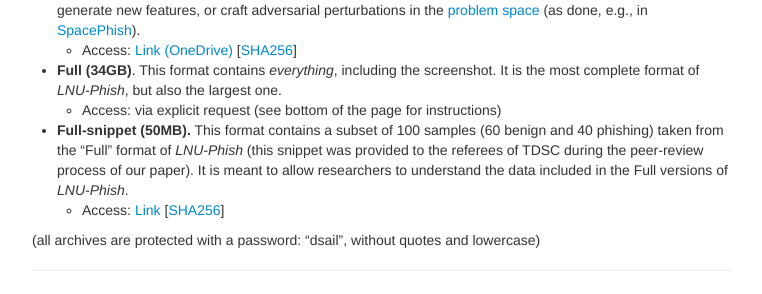
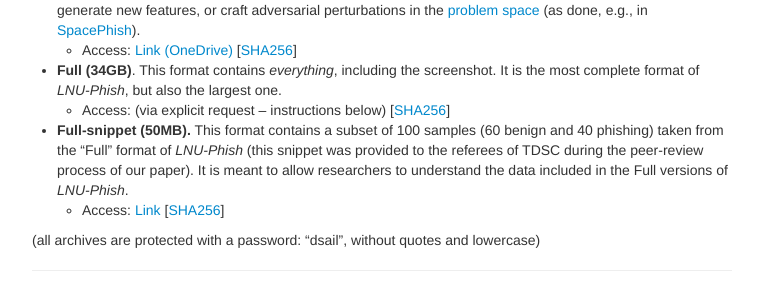
Before and after one commit to LNU-phish/LNU-phish.github.io, a Jekyll site: the page built from index.md, in a window 1280 px wide and 900 px high, scrolled down 2269 px. Shown: the part 158-452 px from the top of the window, without its empty margins (258-1020 px from the left). Built offline with Jekyll 4.4.1, drawn with Linux system fonts in a browser that asks for light colours.

Commit message:
fix links

```diff
--- a/index.md
+++ b/index.md
@@ -80,13 +80,13 @@ Upon completing all such operations, we created a **feature extractor** based on
 We provide our _LNU-Phish_ dataset in 3(+1) diverse formats:
 
 * **Feature-only (1.5MB)**. This format contains _only the features_ generated via our custom feature extractor. It is the "ML-ready" format of our dataset.
-  * Access: [Link](resources/LNU-Phish_features1.zip) [[SHA256](resources/LNU-Phish_features-SHA256)]
+  * Access: [Link](resources/LNU-Phish_features.zip) [[SHA256](resources/LNU-Phish_features-SHA256)]
 * **No-screenshots (550MB).** This format contains all information for each sample (i.e., the raw URL, HTML and DNS information, as well as the feature representation) aside from the screenshots. It is useful to generate new features, or craft adversarial perturbations in the [problem space](https://ieeexplore.ieee.org/abstract/document/9152781) (as done, e.g., in [SpacePhish](https://spacephish.github.io/)).
   * Access: [Link (OneDrive)](https://1drv.ms/u/s!AiRbxLvsK4bMojXskQc3HktxlAX7?e=eezuf7) [[SHA256](resources/LNU-Phish_noScreenshots-SHA256)]
 * **Full (34GB)**. This format contains _everything_, including the screenshot. It is the most complete format of _LNU-Phish_, but also the largest one.
-  * Access: via explicit request (see bottom of the page for instructions)
+  * Access: (via explicit request -- instructions below) [[SHA256](resources/LNU-Phish_full-SHA256)]
 * **Full-snippet (50MB).** This format contains a subset of 100 samples (60 benign and 40 phishing) taken from the "Full" format of _LNU-Phish_ (this snippet was provided to the referees of TDSC during the peer-review process of our paper). It is meant to allow researchers to understand the data included in the Full versions of _LNU-Phish_.
-  * Access: [Link](resources/LNU-Phish_snippet1.zip) [[SHA256](resources/LNU-Phish_snippet-SHA256)]
+  * Access: [Link](resources/LNU-Phish_snippet.zip) [[SHA256](resources/LNU-Phish_snippet-SHA256)]
 
 (all archives are protected with a password: "dsail", without quotes and lowercase)
 
```
Also changed, not shown: 4 other files.
